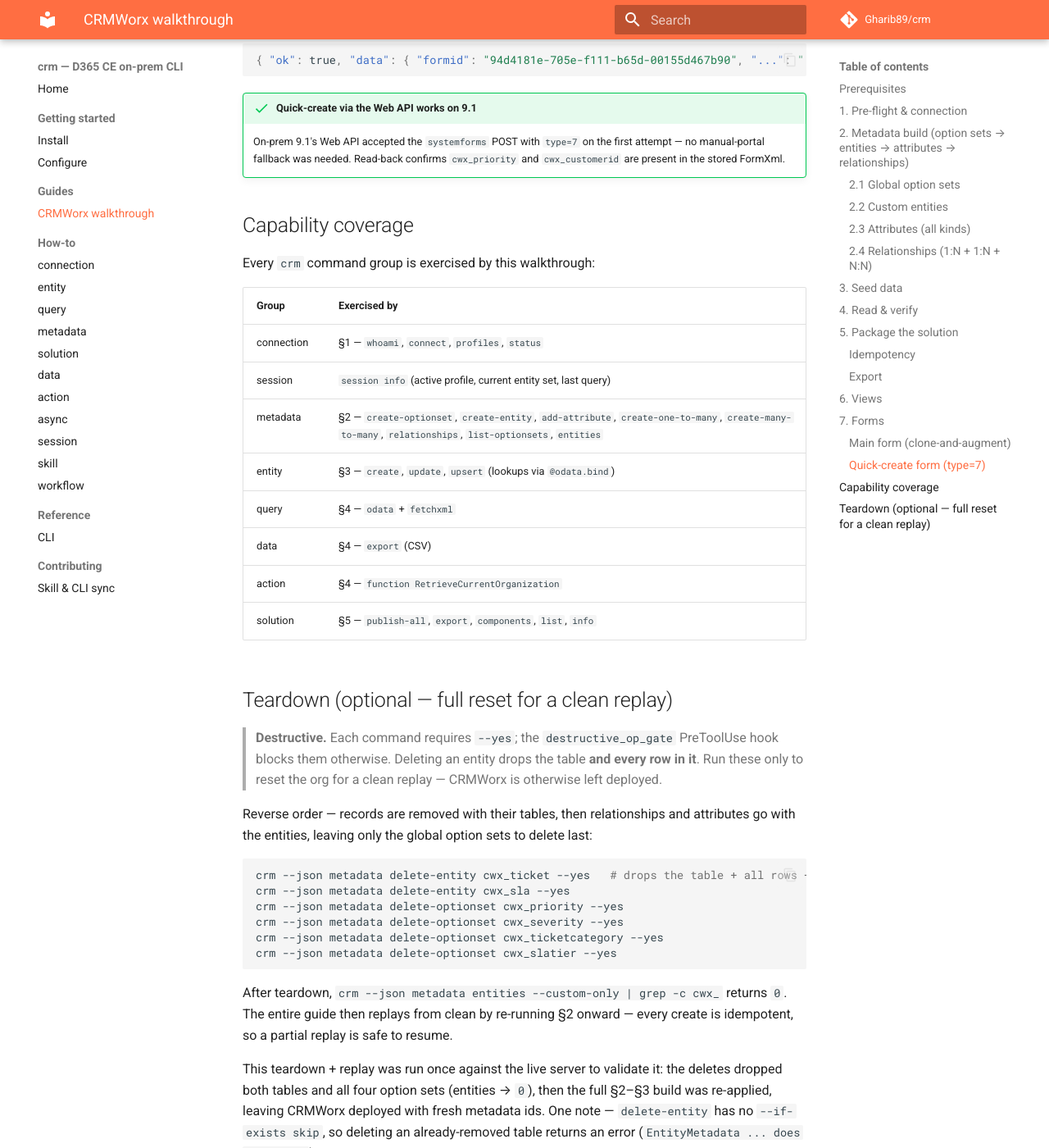
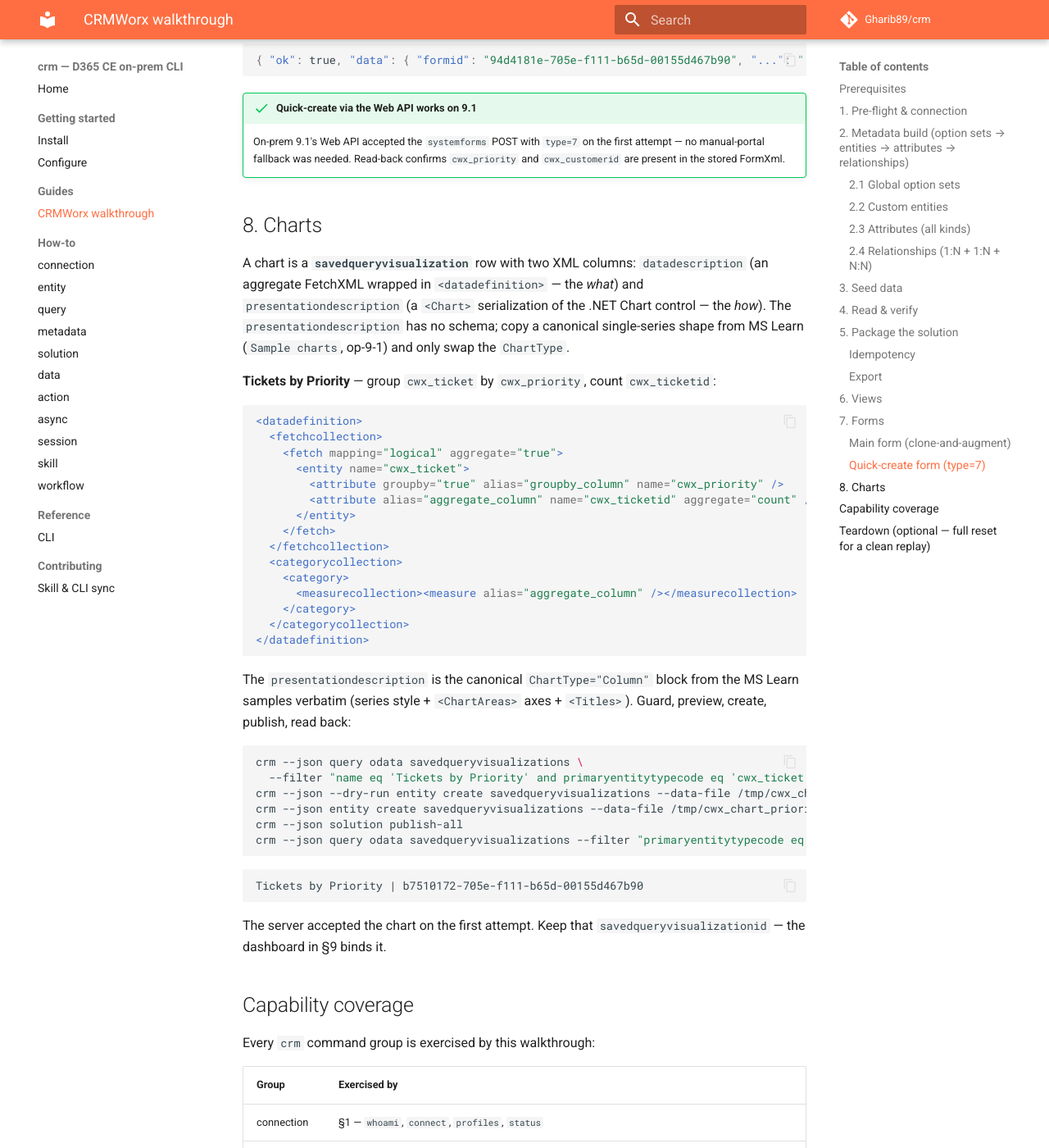
Before and after one commit to Gharib89/crm, an MkDocs documentation site: the page built from docs/guides/crmworx-walkthrough.md, in a window 1280 px wide and 1400 px high, scrolled down 13611 px. Shown: the whole window at 82% size. Built offline with MkDocs 1.6.1 and Material for MkDocs 9.7.7, drawn with Linux system fonts in a browser that asks for light colours; comment, search, counter and statistics services are not loaded.

Commit message:
docs(crmworx): §8 'Tickets by Priority' chart — live

````diff
--- a/docs/guides/crmworx-walkthrough.md
+++ b/docs/guides/crmworx-walkthrough.md
@@ -719,6 +719,54 @@
     attempt — no manual-portal fallback was needed. Read-back confirms `cwx_priority`
     and `cwx_customerid` are present in the stored FormXml.
 
+## 8. Charts
+
+A chart is a **`savedqueryvisualization`** row with two XML columns: `datadescription`
+(an aggregate FetchXML wrapped in `<datadefinition>` — the *what*) and
+`presentationdescription` (a `<Chart>` serialization of the .NET Chart control — the
+*how*). The `presentationdescription` has no schema; copy a canonical single-series
+shape from MS Learn (`Sample charts`, op-9-1) and only swap the `ChartType`.
+
+**Tickets by Priority** — group `cwx_ticket` by `cwx_priority`, count `cwx_ticketid`:
+
+```xml
+<datadefinition>
+  <fetchcollection>
+    <fetch mapping="logical" aggregate="true">
+      <entity name="cwx_ticket">
+        <attribute groupby="true" alias="groupby_column" name="cwx_priority" />
+        <attribute alias="aggregate_column" name="cwx_ticketid" aggregate="count" />
+      </entity>
+    </fetch>
+  </fetchcollection>
+  <categorycollection>
+    <category>
+      <measurecollection><measure alias="aggregate_column" /></measurecollection>
+    </category>
+  </categorycollection>
+</datadefinition>
+```
+
+The `presentationdescription` is the canonical `ChartType="Column"` block from the MS
+Learn samples verbatim (series style + `<ChartAreas>` axes + `<Titles>`). Guard,
+preview, create, publish, read back:
+
+```bash
+crm --json query odata savedqueryvisualizations \
+  --filter "name eq 'Tickets by Priority' and primaryentitytypecode eq 'cwx_ticket'" --select name,savedqueryvisualizationid
+crm --json --dry-run entity create savedqueryvisualizations --data-file /tmp/cwx_chart_priority.json
+crm --json entity create savedqueryvisualizations --data-file /tmp/cwx_chart_priority.json
+crm --json solution publish-all
+crm --json query odata savedqueryvisualizations --filter "primaryentitytypecode eq 'cwx_ticket'" --select name,savedqueryvisualizationid
+```
+
+```text
+Tickets by Priority | b7510172-705e-f111-b65d-00155d467b90
+```
+
+The server accepted the chart on the first attempt. Keep that
+`savedqueryvisualizationid` — the dashboard in §9 binds it.
+
 ## Capability coverage
 
 Every `crm` command group is exercised by this walkthrough:
````
